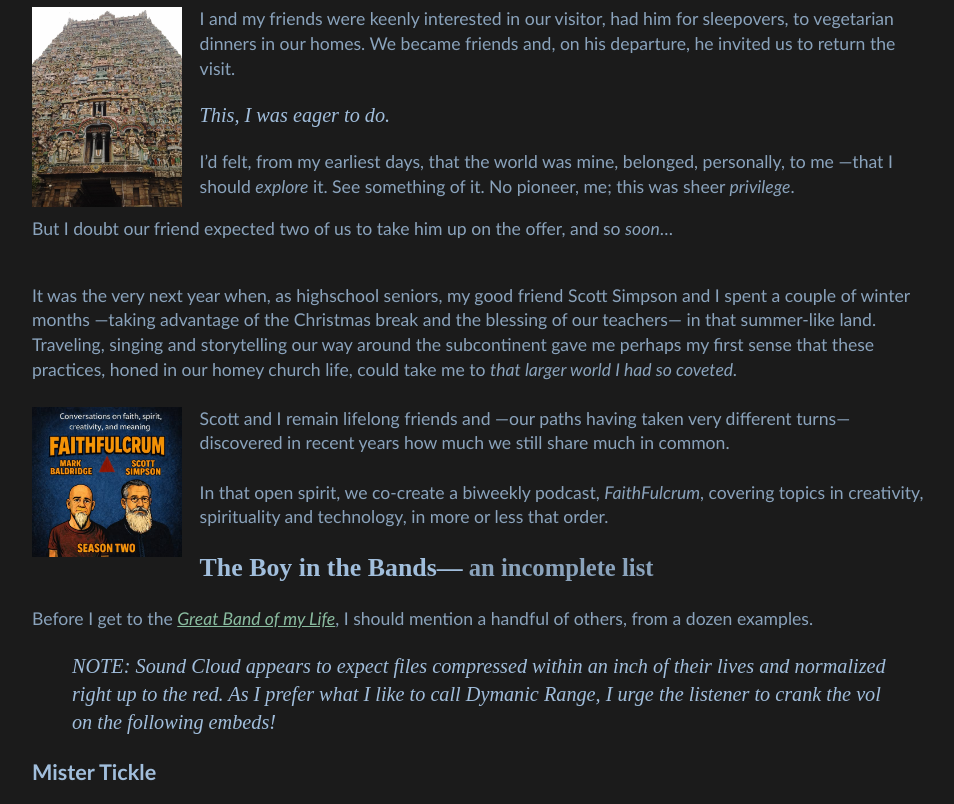
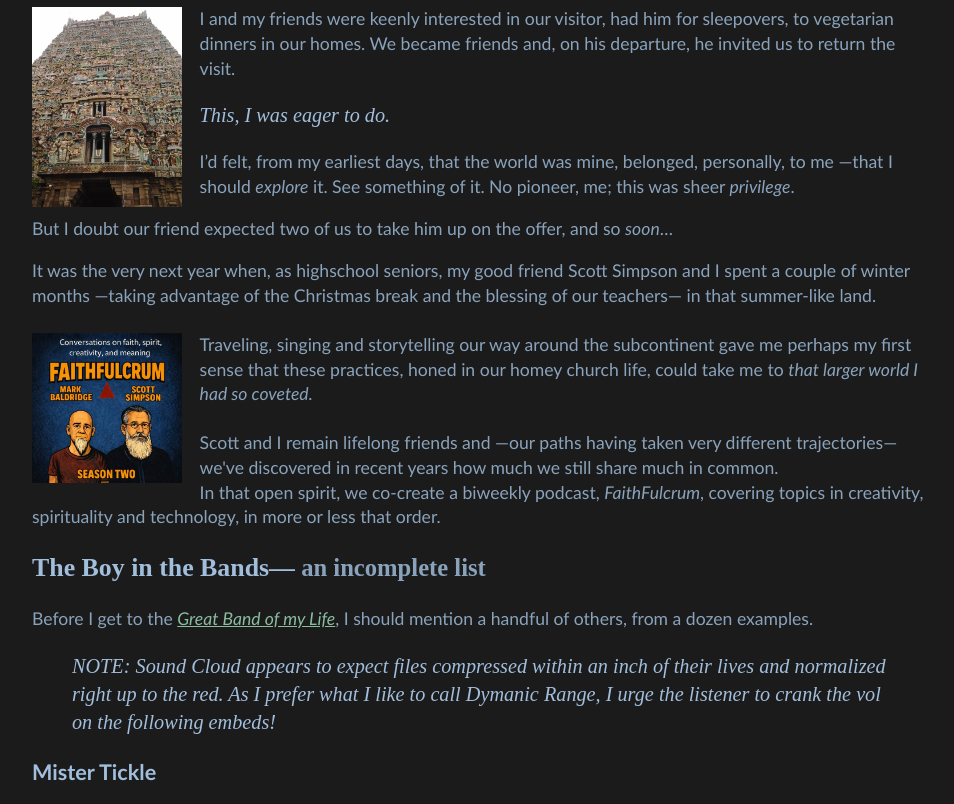
Before and after one commit to Interactimation/portfolio, a Jekyll site: the page built from performing/index.md, in a window 1280 px wide and 900 px high, scrolled down 1170 px, cut to the strip 0-804 px from the top of the window. Shown: the whole strip, without its empty margins (158-1112 px from the left). Built offline with Jekyll 4.4.1, drawn with Linux system fonts in a browser that asks for light colours; part of the change alters nothing that is shown.

Commit message:
noving it again

```diff
--- a/performing/index.md
+++ b/performing/index.md
@@ -64,10 +64,10 @@ I and my friends were keenly interested in our visitor, had him for sleepovers,
 I'd felt, from my earliest days, that the world was mine, belonged, personally, to me —that I should _explore_ it. See something of it. No pioneer, me; this was sheer _privilege_.
 
 But I doubt our friend expected two of us to take him up on the offer, and so _soon_...
+
+
 <p>
-<br />
 It was the very next year when, as highschool seniors, my good friend Scott Simpson and I spent a couple of winter months —taking advantage of the Christmas break and the blessing of our teachers— in that summer-like land.
-Traveling, singing and storytelling our way around the subcontinent gave me perhaps my first sense that these practices, honed in our homey church life, could take me to <i>that larger world I had so coveted.</i>
 <br />
 <br />
 <a href="https://faithfulcrum.com/" target="_blank">
@@ -75,10 +75,11 @@ Traveling, singing and storytelling our way around the subcontinent gave me perh
        src="{{ "/pix/seasonTwoCharicatures.jpg" | relative_url }}"
        alt="faithfulcrum logo">
 </a>
-
-Scott and I remain lifelong friends and —our paths having taken very different turns— discovered in recent years how much we still share much in common.
+Traveling, singing and storytelling our way around the subcontinent gave me perhaps my first sense that these practices, honed in our homey church life, could take me to <i>that larger world I had so coveted.</i>
+<br />
+<br />
+Scott and I remain lifelong friends and —our paths having taken very different trajectories— we've discovered in recent years how much we still share much in common.
  <br />
-<br />
 In that open spirit, we co-create a biweekly podcast, <i>FaithFulcrum</i>, covering topics in creativity, spirituality and technology, in more or less that order.
 </p>
 
```
